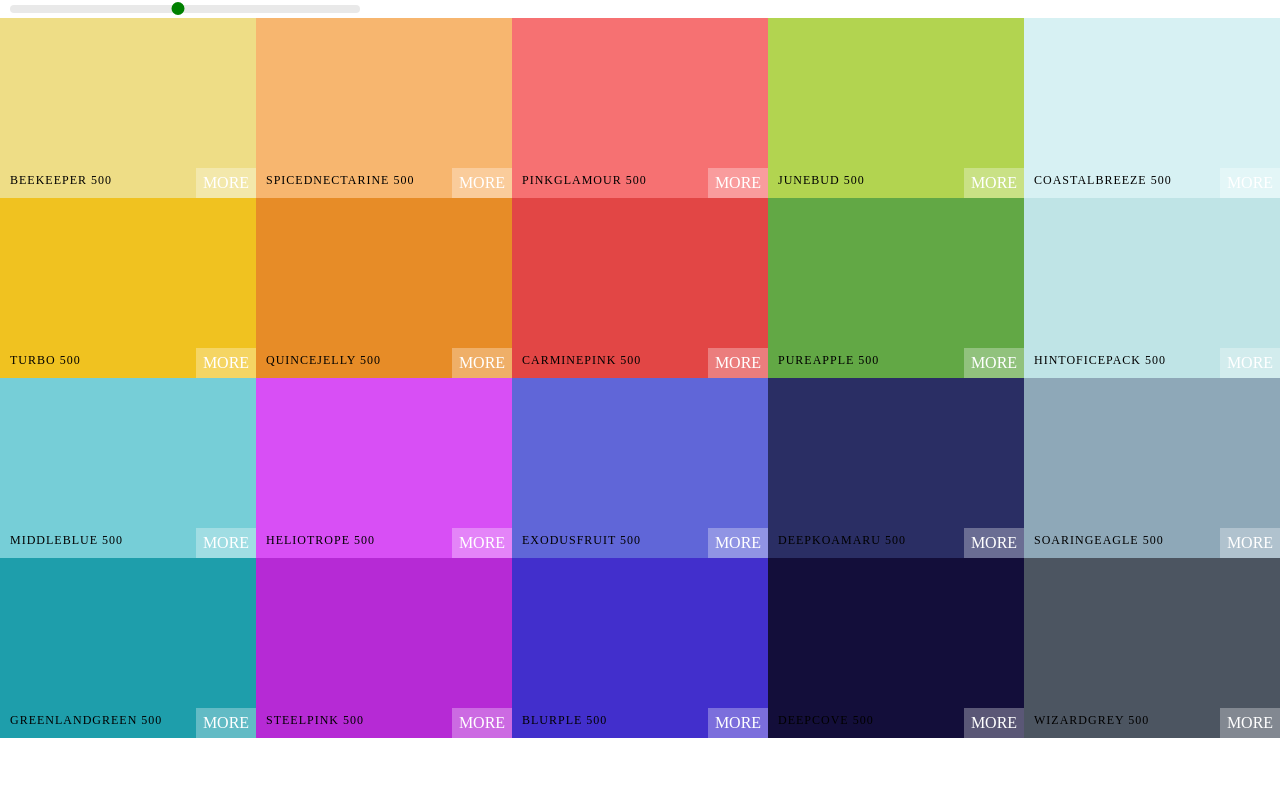
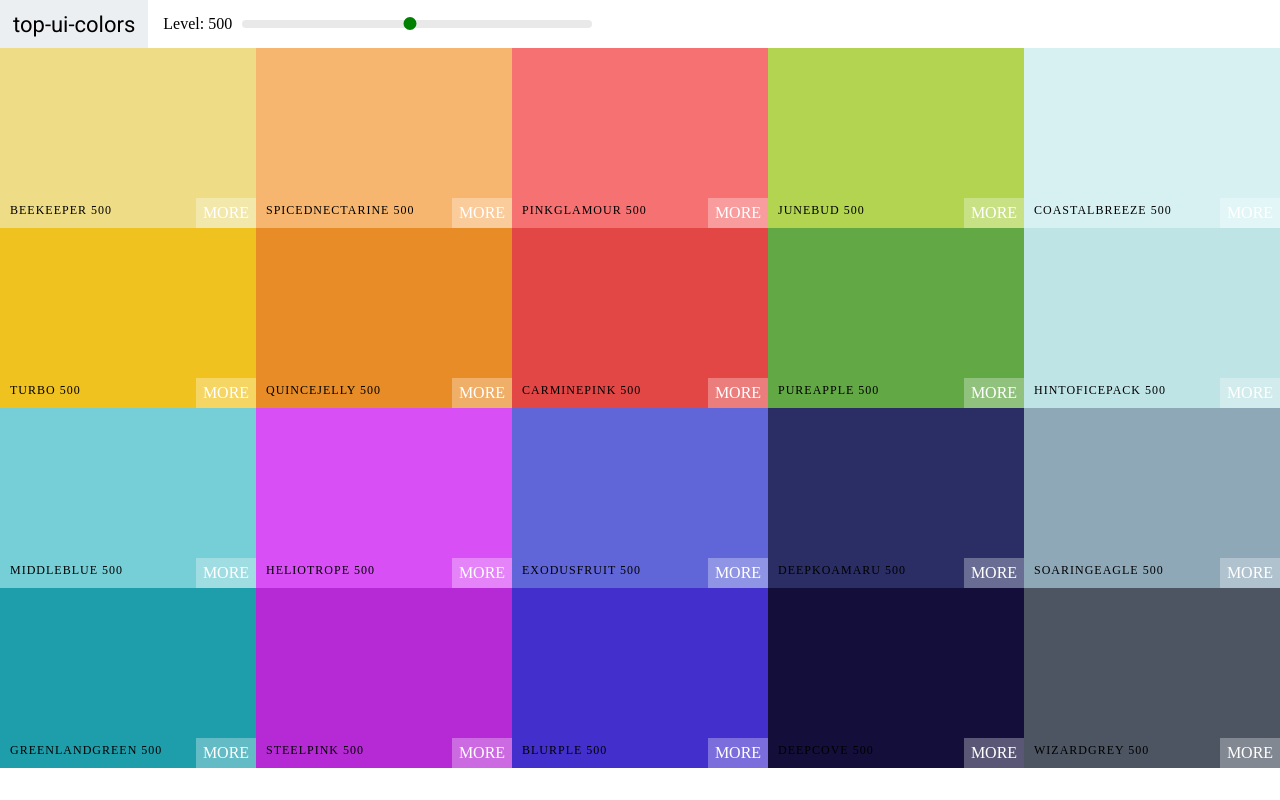
Before and after one commit to AdiDD/top-ui-colors, a React (Create React App) app: page /palette/flat-ui-colors-spanish in a window 1280 px wide. Built offline with nearby package versions, Linux system fonts and the light colour scheme.

Commit message:
Refactored and added Navbar component

```diff
--- /dev/null
+++ b/src/Navbar.css
@@ -0,0 +1,49 @@
+.Navbar {
+  display: flex;
+  align-items: center;
+  justify-content: flex-start;
+  height: 6vh;
+}
+
+.logo {
+  margin-right: 15px;
+  padding: 0 13px;
+  font-size: 22px;
+  background-color: #eceff1;
+  font-family: Roboto;
+  height: 100%;
+  display: flex;
+  align-items: center;
+}
+
+.logo a {
+  text-decoration: none;
+  color: black;
+}
+
+.slider {
+  width: 350px;
+  margin: 0 10px;
+  display: inline-block;
+}
+
+.rc-slider-track {
+  background-color: transparent;
+}
+
+.rc-slider-rail {
+  height: 8px;
+}
+
+.rc-slider-handle,
+.rc-slider-handle:active,
+.rc-slider-handle:focus,
+.rc-slider-handle:hover {
+  background-color: green;
+  outline: none;
+  border: 2px solid green;
+  width: 13px;
+  height: 13px;
+  margin-left: -7px;
+  margin-top: -3px;
+}
--- /dev/null
+++ b/src/Navbar.js
@@ -0,0 +1,33 @@
+import React, { Component } from "react";
+import Slider from "rc-slider";
+import "rc-slider/assets/index.css";
+import "./Navbar.css";
+
+class Navbar extends Component {
+  render() {
+    const { level, changeLevel } = this.props;
+
+    return (
+      <header className="Navbar">
+        <div className="logo">
+          <a href="/">top-ui-colors</a>
+        </div>
+        <div className="slider-container">
+          <span>Level: {level}</span>
+          <div className="slider">
+            <Slider
+              defaultValue={level}
+              min={100}
+              max={900}
+              step={100}
+              // onAfterChange={this.changeLevel}
+              onChange={changeLevel}
+            />
+          </div>
+        </div>
+      </header>
+    );
+  }
+}
+
+export default Navbar;
--- a/src/Palette.css
+++ b/src/Palette.css
@@ -6,30 +6,3 @@
 .Palette-colors {
   height: 90%;
 }
-
-.slider {
-  width: 350px;
-  margin: 0 10px;
-  display: inline-block;
-}
-
-.rc-slider-track {
-  background-color: transparent;
-}
-
-.rc-slider-rail {
-  height: 8px;
-}
-
-.rc-slider-handle,
-.rc-slider-handle:active,
-.rc-slider-handle:focus,
-.rc-slider-handle:hover {
-  background-color: green;
-  outline: none;
-  border: 2px solid green;
-  width: 13px;
-  height: 13px;
-  margin-left: -7px;
-  margin-top: -3px;
-}
--- a/src/Palette.js
+++ b/src/Palette.js
@@ -1,7 +1,6 @@
 import React, { Component } from "react";
 import ColorBox from "./ColorBox";
-import Slider from "rc-slider";
-import "rc-slider/assets/index.css";
+import Navbar from "./Navbar";
 import "./Palette.css";
 
 class Palette extends Component {
@@ -25,17 +24,7 @@
 
     return (
       <div className="Palette">
-        <div className="slider">
-          <Slider
-            defaultValue={level}
-            min={100}
-            max={900}
-            step={100}
-            // onAfterChange={this.changeLevel}
-            onChange={this.changeLevel}
-          />
-        </div>
-
+        <Navbar level={level} changeLevel={this.changeLevel} />
         {/* Navbar goes here */}
         <div className="Palette-colors">{colorBoxes}</div>
         {/* Footer */}
```
